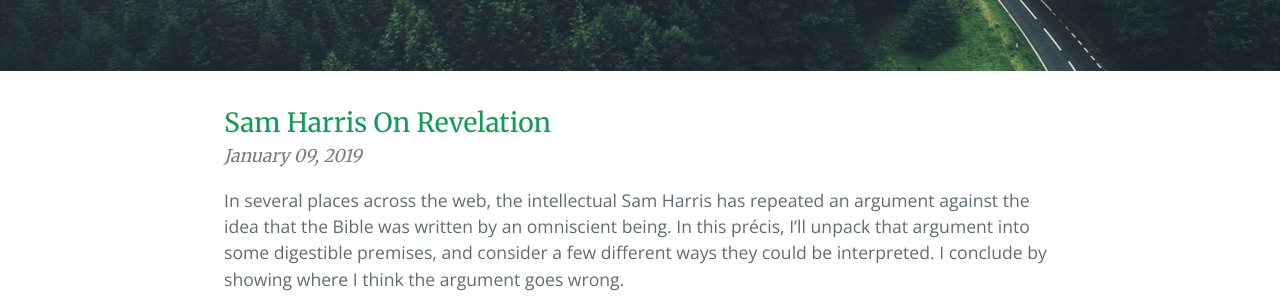
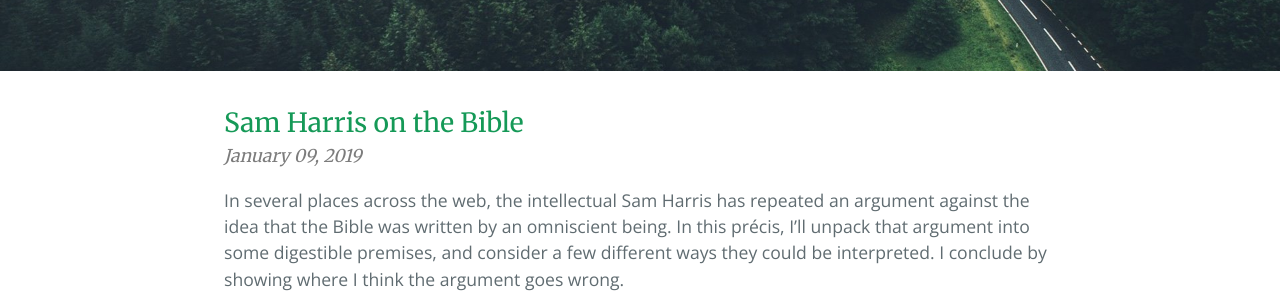
Before and after one commit to second-breakfast/second-breakfast.github.io, a Jekyll site: the page built from _posts/2019-01-09-sam-harris-revelation.markdown, in a window 1280 px wide and 900 px high. Shown: the part 225-525 px from the top of the window. Built offline with Jekyll 4.4.1, drawn with Linux system fonts in a browser that asks for light colours.

Commit message:
Change post title

```diff
--- a/_posts/2019-01-09-sam-harris-revelation.markdown
+++ b/_posts/2019-01-09-sam-harris-revelation.markdown
@@ -1,6 +1,6 @@
 ---
 layout: default
-title:  Sam Harris On Revelation
+title:  Sam Harris on the Bible
 date:   2019-1-9 00:00:00
 categories: main
 published: true
```
